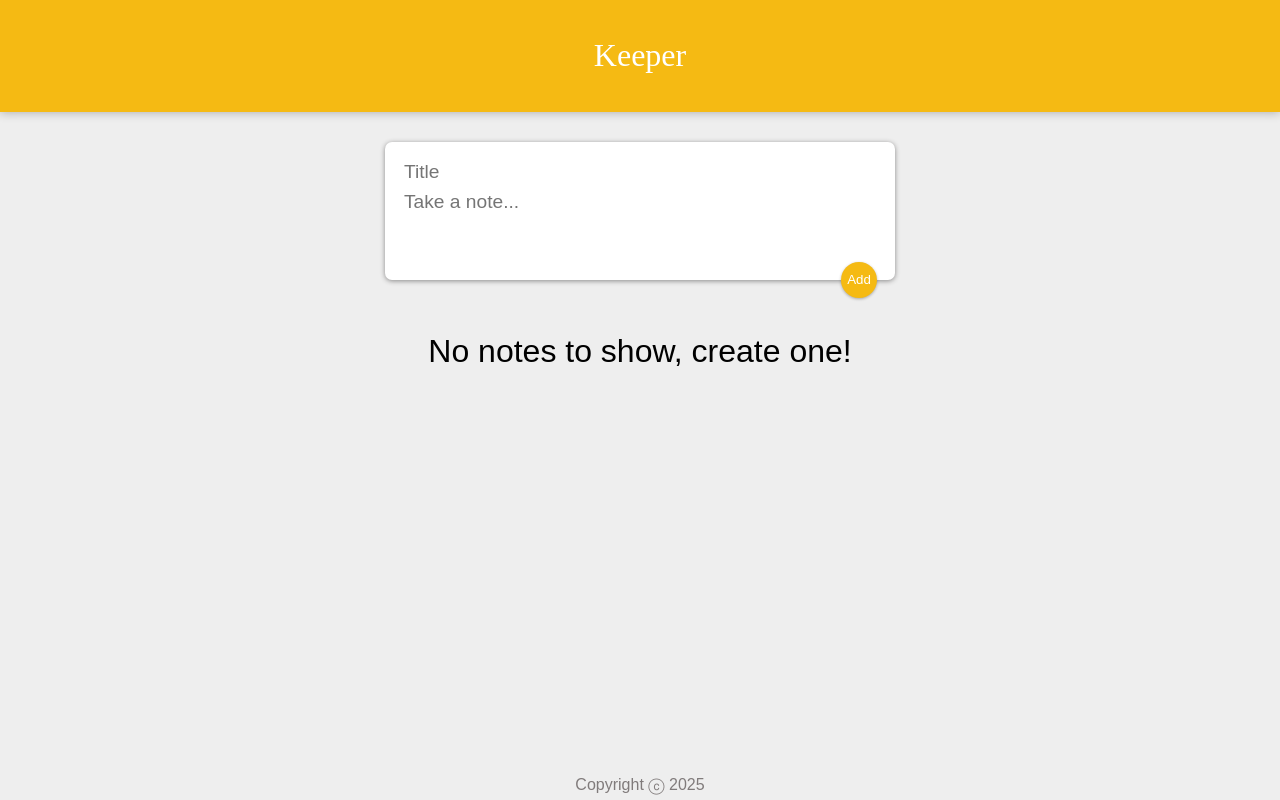
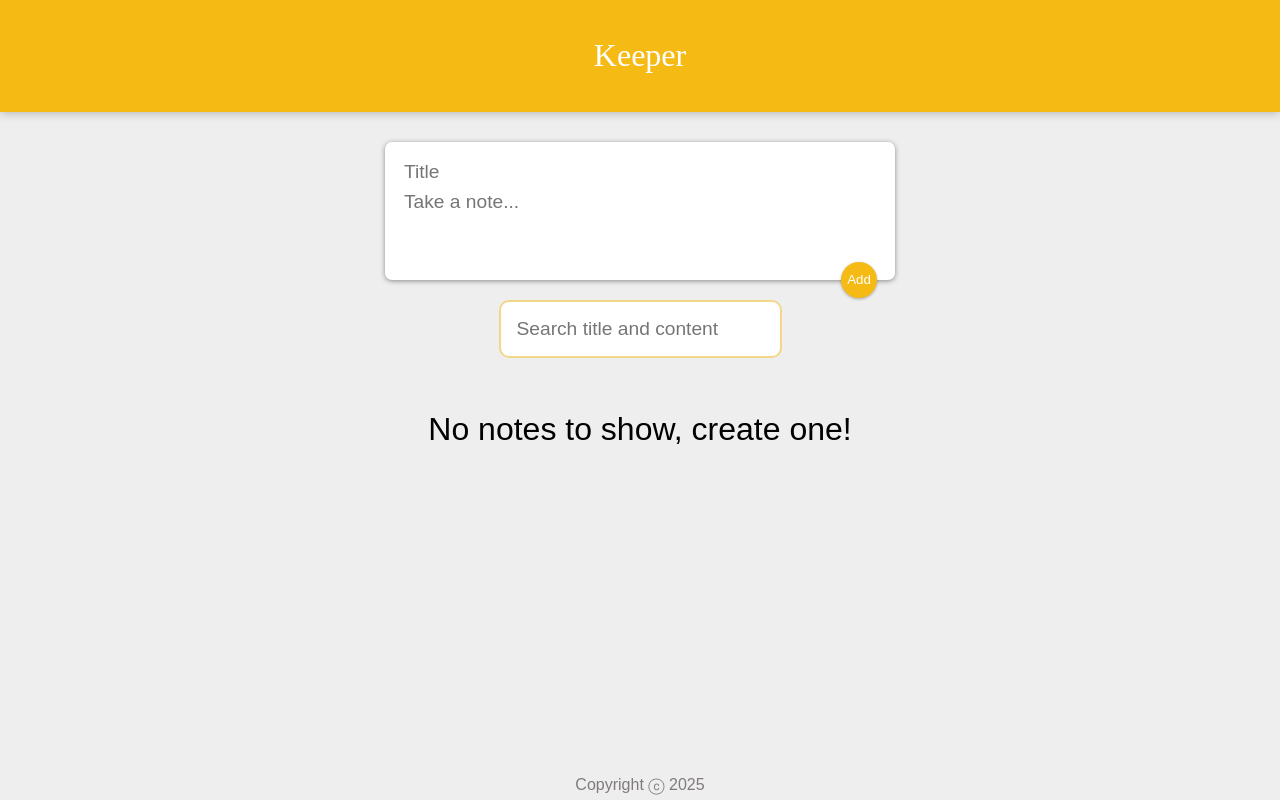
Before and after one commit to IsaacMS30/keeper_app, a React (Vite) app: page / in a window 1280 px wide. Built offline with nearby package versions, Linux system fonts and the light colour scheme.

Commit message:
Added search bar component

```diff
--- a/src/components/App.jsx
+++ b/src/components/App.jsx
@@ -4,6 +4,7 @@ import CreateArea from './CreateArea'
 import Footer from './Footer'
 import Header from './Header'
 import NoteList from './NoteList'
+import SearchBar from './SearchBar'
 
 
 function App() {
@@ -19,6 +20,7 @@ function App() {
     <CreateArea
       onAdd = {addNote}
     />
+    <SearchBar/>
     {notes.length === 0 && <h5>No notes to show, create one!</h5> }
     {notes.length > 0 && <NoteList
       notes = {notes}
--- /dev/null
+++ b/src/components/SearchBar.jsx
@@ -0,0 +1,15 @@
+import React from "react";
+import '../styles/SearchBar.css'
+
+function SearchBar() {
+  return (
+    <input
+        className="search-bar"
+        type="search"
+        name="search"
+        placeholder="Search title and content"
+    />
+  );
+}
+
+export default SearchBar;
--- /dev/null
+++ b/src/styles/SearchBar.css
@@ -0,0 +1,13 @@
+.search-bar {
+    background-color: #FFF;
+    border: 2px solid #f2d78b;
+    padding: 1rem;
+    font-size: 1.2rem;
+    border-radius: 10px;
+}
+
+.search-bar:focus {
+    border: 2px solid #f5ba13;
+    box-shadow: 0 1px 5px rgb(138, 137, 137);
+    outline: none;
+}
```
